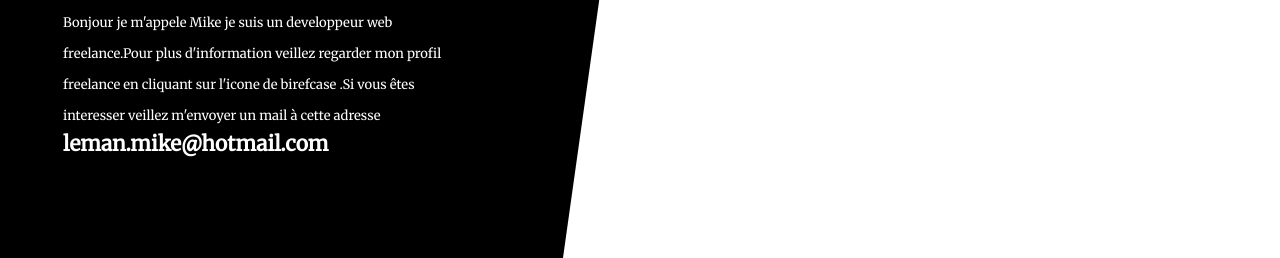
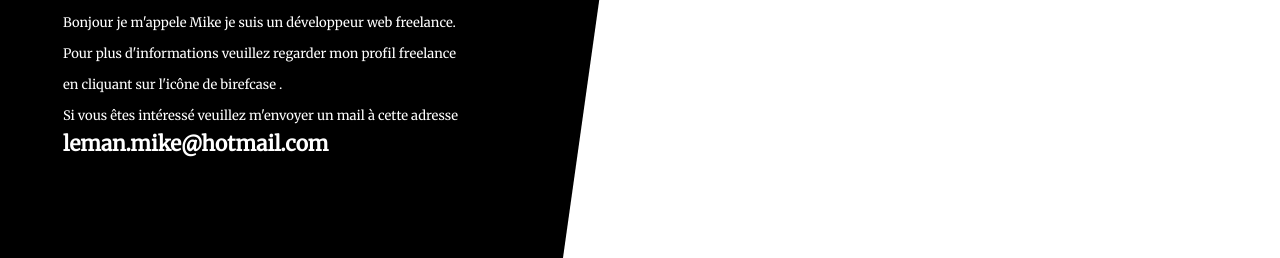
Before and after one commit to after83/porfolio, a plain HTML site: page index.html in a window 1280 px wide. Shown: the part 347-605 px from the top of the page. Drawn offline with nearby package versions, Linux system fonts and the light colour scheme.

Commit message:
orthographe

```diff
--- a/index.html
+++ b/index.html
@@ -33,7 +33,7 @@
           <div class="col-12 my-auto">
             <div class="masthead-content text-white py-5 py-md-0">
               <h1 class= "title">Mike Leman</h1>
-              <p class=" about"><font size="2">Bonjour je m'appele Mike je suis un developpeur web freelance.Pour plus d'information veillez regarder mon profil freelance en cliquant sur l'icone de birefcase .Si vous êtes interesser veillez m'envoyer un mail à cette adresse </font><strong>leman.mike@hotmail.com</strong></p>
+              <p class=" about"><font size="2">Bonjour je m'appele Mike je suis un développeur web freelance.<br> Pour plus d'informations veuillez regarder mon profil freelance en cliquant sur l'icône de birefcase . <br> Si vous êtes intéressé veuillez m'envoyer un mail à cette adresse </font><strong>leman.mike@hotmail.com</strong></p>
 
               </div>
             </div>
```
